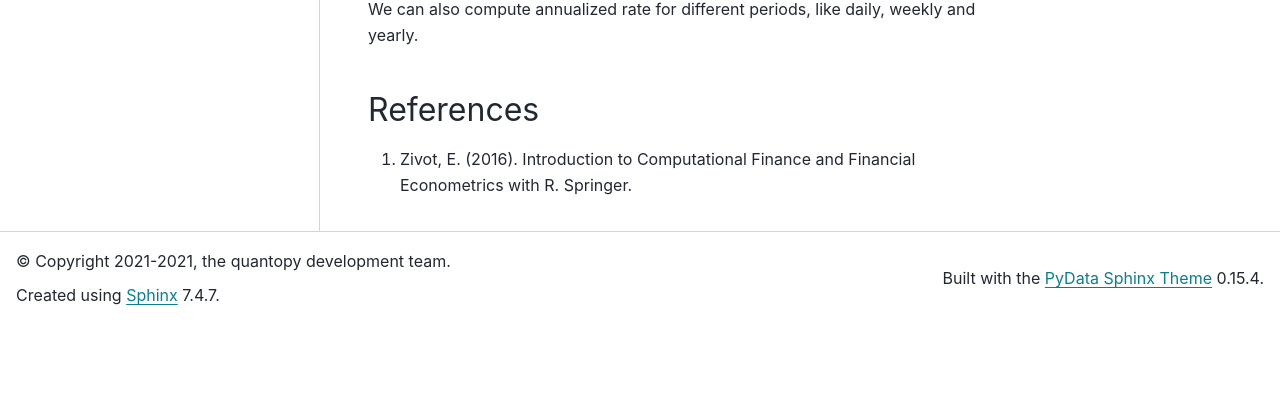
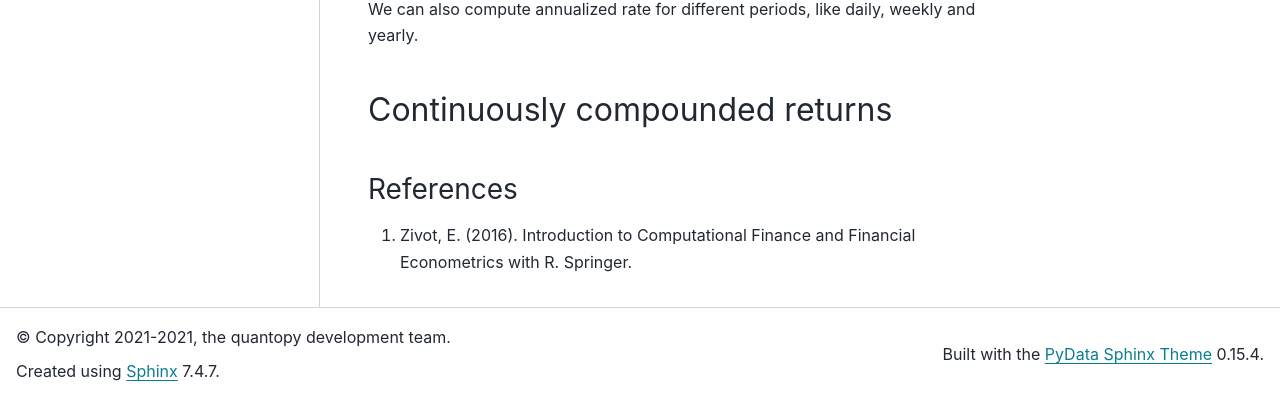
Before and after one commit to quantopy-dev/quantopy, a Sphinx documentation site: the page built from docs/source/user_guide/return_calculations.rst, in a window 1280 px wide and 900 px high, scrolled down 3645 px, cut to the strip 499-900 px from the top of the window. Built offline with Sphinx 7.4.7 and the PyData theme 0.15.4, drawn with Linux system fonts in a browser that asks for light colours; pages that are not in the unit, such as notebooks, are missing from menus; before the commit the page ends 4469 px from its top, so only the background shows below that; some of the changed text lies outside the part shown.

```diff
--- a/docs/source/reference/return_dataframe.rst
+++ b/docs/source/reference/return_dataframe.rst
@@ -21,6 +21,7 @@ Computations / descriptive stats
 
    ReturnDataFrame.mean
    ReturnDataFrame.gmean
+   ReturnDataFrame.annualized
    ReturnDataFrame.cumulated
 
 Serialization / IO / conversion
--- a/docs/source/reference/return_series.rst
+++ b/docs/source/reference/return_series.rst
@@ -21,6 +21,7 @@ Computations / descriptive stats
 
    ReturnSeries.mean
    ReturnSeries.gmean
+   ReturnSeries.annualized
    ReturnSeries.cumulated
 
 Serialization / IO / conversion
--- a/docs/source/user_guide/return_calculations.rst
+++ b/docs/source/user_guide/return_calculations.rst
@@ -177,9 +177,13 @@ compounding period assumption. For monthly returns, we can calculate the annuali
 
 We can also compute annualized rate for different periods, like daily, weekly and yearly.
 
-.. _return_calculations.references:
+.. _return_calculations.continuous_returns:
+
+Continuously compounded returns
+-------------------------------
+
 
 References
-----------
+~~~~~~~~~~~~~~~~~~~~
 
 1. Zivot, E. (2016). Introduction to Computational Finance and Financial Econometrics with R. Springer.
```
